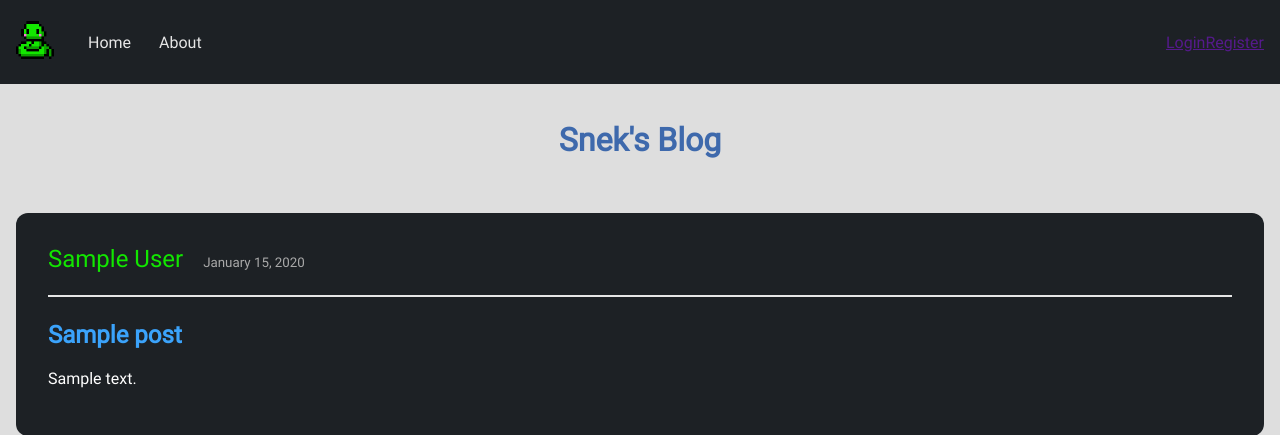
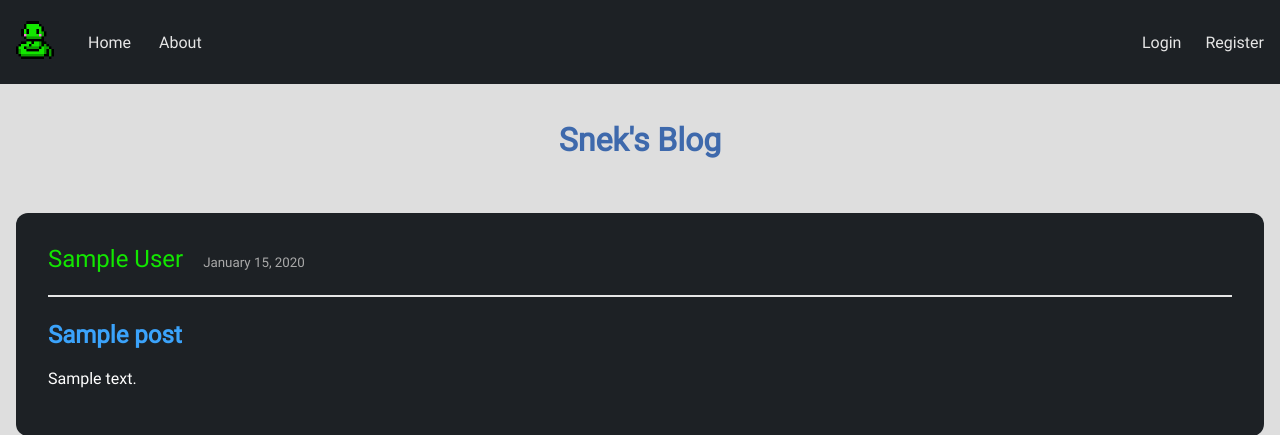
Before and after one commit to Bakon/python-django-blog, a Django app: template blog/templates/blog/home.html in a window 1280 px wide. Shown: the top 435 px of the page. Run offline with Django 3.2, Linux system fonts and the light colour scheme; the template is opened without the code that fills it: most values are stand-ins (such as "Sample title", 1, 10 or a date in 2020).

Commit message:
styling bug

```diff
--- a/blog/static/styles/components/header.sass
+++ b/blog/static/styles/components/header.sass
@@ -19,8 +19,8 @@
             transform: scale(2)
             font-size: 1.75rem
 
-        .link + .link
-            margin-left: $spacing-medium
-
         .link
             +links($snow, $snow, $snow, $snow)
+
+            + .link
+                margin-left: $spacing-medium
--- a/blog/static/styles/styles.css
+++ b/blog/static/styles/styles.css
@@ -176,8 +176,6 @@ section {
       margin: 0 2rem 0.5rem 0;
       transform: scale(2);
       font-size: 1.75rem; }
-    .header nav .link + .link {
-      margin-left: 1.5rem; }
     .header nav .link {
       color: #e6e6e6;
       text-decoration: none; }
@@ -187,6 +185,8 @@ section {
         color: #e6e6e6; }
       .header nav .link:active, .header nav .link:focus {
         color: #e6e6e6; }
+      .header nav .link + .link {
+        margin-left: 1.5rem; }
 
 .blog-card {
   display: flex;
--- a/blog/templates/blog/base.html
+++ b/blog/templates/blog/base.html
@@ -35,8 +35,8 @@
                     </div>
                 </nav>
                 <nav class="login-menu">
-                    <a href="">Login</a>
-                    <a href="">Register</a>
+                    <a class="link" href="">Login</a>
+                    <a class="link" href="">Register</a>
                 </nav>
             </div>
         </header>
```
